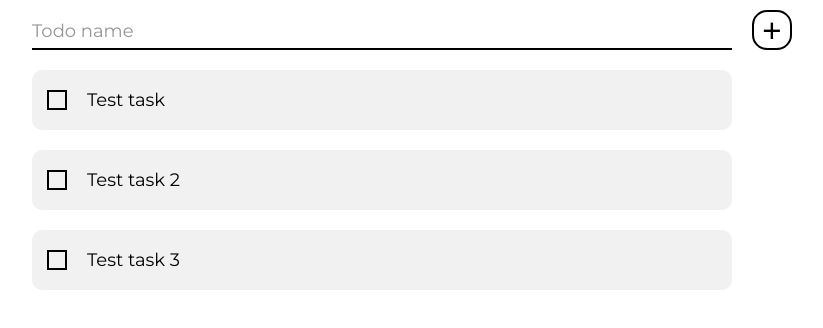
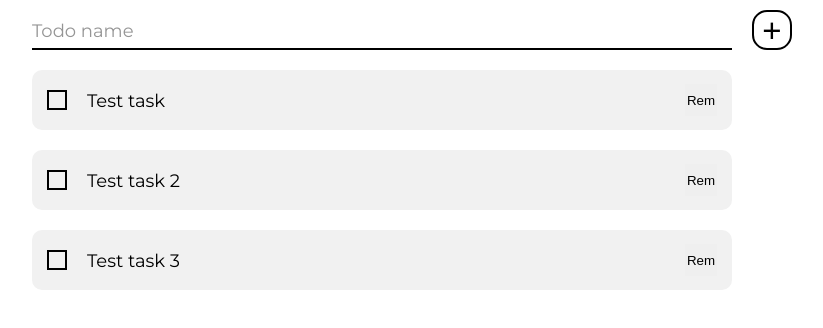
Before and after one commit to Stocil/React-todoList, a React (Vite) app: page / in a window 1280 px wide. Shown: the part 208-536 px from the top of the page, without its empty margins (8-831 px from the left). Built offline with nearby package versions, Linux system fonts and the light colour scheme.

Commit message:
todo take 3 work app

```diff
--- a/src/components/App/App.jsx
+++ b/src/components/App/App.jsx
@@ -1,12 +1,9 @@
-import Input from "../Input/Input";
-import TodoList from "../TodoList/TodoList";
+import TodoManager from "../TodoManager/TodoManager";
 
 function App() {
-  // TODO: create filteredTodoList and up state to this component
   return (
     <>
-      <Input />
-      <TodoList />
+      <TodoManager />
     </>
   );
 }
--- a/src/components/Input/Input.jsx
+++ b/src/components/Input/Input.jsx
@@ -1,6 +1,12 @@
 import { useRef } from "react";
+import PropTypes from "prop-types";
 
-function Input() {
+import { handleInputBlur } from "./utils/utils";
+import { handleInputFocus } from "./utils/utils";
+
+function Input(props) {
+  const { onAdd } = props;
+
   const labelRef = useRef(null);
   const inputRef = useRef(null);
 
@@ -19,8 +25,8 @@ function Input() {
             className="input__input"
             type="text"
             id="new-todo"
-            onFocus={handleInputFocus}
-            onBlur={handleInputBlur}
+            onFocus={() => handleInputFocus(labelRef.current)}
+            onBlur={() => handleInputBlur(inputRef.current, labelRef.current)}
             onKeyDown={(e) => {
               if (e.key === "Enter") handleClickAdd();
             }}
@@ -34,30 +40,27 @@ function Input() {
     </section>
   );
 
-  function handleInputFocus(e) {
-    labelRef.current.style.bottom = "40px";
-    labelRef.current.style.color = "#e7adf9";
-    e.target.style.borderColor = "#e7adf9";
-  }
+  function handleClickAdd() {
+    const date = new Date();
+    const id =
+      "" +
+      date.getFullYear() +
+      date.getMonth() +
+      date.getDate() +
+      date.getHours() +
+      date.getMinutes() +
+      date.getSeconds();
 
-  function handleInputBlur() {
-    if (inputRef.current.value !== "") return;
+    onAdd(inputRef.current.value, +id);
 
-    inputRef.current.blur();
-
-    labelRef.current.style.bottom = "10px";
-    labelRef.current.style.color = "#959595";
-    inputRef.current.style.borderColor = "black";
-  }
-
-  function handleClickAdd() {
-    console.log("Add " + inputRef.current.value + " todo");
     inputRef.current.value = "";
 
-    handleInputBlur();
-
-    // TODO add to todoList array
+    handleInputBlur(inputRef.current, labelRef.current);
   }
 }
 
+Input.propTypes = {
+  onAdd: PropTypes.func,
+};
+
 export default Input;
--- a/src/components/Input/Input.scss
+++ b/src/components/Input/Input.scss
@@ -42,6 +42,7 @@ $font-stack-main: "Montserrat", sans-serif;
 
     &:focus {
       outline: none;
+      border-color: #e7adf9;
     }
   }
 
--- /dev/null
+++ b/src/components/Input/utils/utils.js
@@ -0,0 +1,13 @@
+export function handleInputFocus(label) {
+  label.style.bottom = "40px";
+  label.style.color = "#e7adf9";
+}
+
+export function handleInputBlur(inputRef, labelRef) {
+  if (inputRef.value !== "") return;
+
+  inputRef.blur();
+
+  labelRef.style.bottom = "10px";
+  labelRef.style.color = "#959595";
+}
--- a/src/components/Todo/Todo.jsx
+++ b/src/components/Todo/Todo.jsx
@@ -1,38 +1,38 @@
-import { useState } from "react";
 import PropTypes from "prop-types";
 
 function Todo(props) {
-  const { content } = props;
+  const { todo, onRemove, onComplite } = props;
 
-  // TODO: Remove state, get variable through props
-  const [complite, setComplite] = useState(false);
+  const complite = todo.done;
 
   const linesClass = complite
-    ? "todo__button-line complite"
-    : "todo__button-line";
+    ? "todo__check-button-line complite"
+    : "todo__check-button-line";
 
   return (
     <li className="todo__item">
-      <div className="todo__button" onClick={handleCompliteClick}>
-        <div className={linesClass}></div>
-        <div className={linesClass}></div>
-        <div className={linesClass}></div>
-        <div className={linesClass}></div>
+      <div className="todo__flex-box">
+        <div className="todo__check-button" onClick={() => onComplite(todo.id)}>
+          <div className={linesClass}></div>
+          <div className={linesClass}></div>
+          <div className={linesClass}></div>
+          <div className={linesClass}></div>
+        </div>
+
+        <p className="todo__text">{todo.task}</p>
       </div>
 
-      <p className="todo__text">{content}</p>
+      <button className="todo__remove-button" onClick={() => onRemove(todo.id)}>
+        Rem
+      </button>
     </li>
   );
-
-  // TODO: Remove handleClick and get change reducer function through the props
-
-  function handleCompliteClick() {
-    setComplite(!complite);
-  }
 }
 
 Todo.propTypes = {
-  content: PropTypes.string,
+  todo: PropTypes.object,
+  onRemove: PropTypes.func,
+  onComplite: PropTypes.func,
 };
 
 export default Todo;
--- a/src/components/Todo/Todo.scss
+++ b/src/components/Todo/Todo.scss
@@ -9,13 +9,20 @@
     background-color: #f1f1f1;
 
     display: flex;
+    justify-content: space-between;
     align-items: center;
     gap: 20px;
 
     border-radius: 10px;
   }
 
-  &__button {
+  &__flex-box {
+    display: flex;
+    align-items: end;
+    gap: 20px;
+  }
+
+  &__check-button {
     cursor: pointer;
     margin: 0;
     width: 20px;
@@ -84,4 +91,13 @@
       }
     }
   }
+
+  &__remove-button {
+    cursor: pointer;
+    border: none;
+    padding: 0;
+
+    width: 32px;
+    height: 32px;
+  }
 }
--- a/src/components/TodoList/TodoList.jsx
+++ b/src/components/TodoList/TodoList.jsx
@@ -1,13 +1,18 @@
 import Todo from "../Todo/Todo";
-import initialTasks from "../../initialTasks";
-import { useState } from "react";
+import PropTypes from "prop-types";
 
-function TodoList() {
-  // TODO: up the state to the filteredTodoList component and also create reducer
-  const [todos, setTodos] = useState(initialTasks);
+function TodoList(props) {
+  const { todos, onRemove, onComplite } = props;
 
   const tasks = todos.map((todo) => {
-    return <Todo content={todo.task} key={todo.id} />;
+    return (
+      <Todo
+        todo={todo}
+        onRemove={onRemove}
+        onComplite={onComplite}
+        key={todo.id}
+      />
+    );
   });
 
   return (
@@ -19,4 +24,10 @@ function TodoList() {
   );
 }
 
+TodoList.propTypes = {
+  todos: PropTypes.array,
+  onRemove: PropTypes.func,
+  onComplite: PropTypes.func,
+};
+
 export default TodoList;
--- /dev/null
+++ b/src/components/TodoManager/TodoManager.jsx
@@ -0,0 +1,49 @@
+import { useReducer } from "react";
+
+import Input from "../Input/Input";
+import TodoList from "../TodoList/TodoList";
+import initialTasks from "../../data/initialTasks";
+import tasksReducer from "../../reducers/tasksReducer";
+
+function TodoManager() {
+  const [todos, dispatch] = useReducer(tasksReducer, initialTasks);
+
+  console.log(todos);
+
+  return (
+    <>
+      <Input onAdd={handleAddTodo} />
+      <TodoList
+        todos={todos}
+        onRemove={handleRemoveTodo}
+        onComplite={handleToggleComplite}
+      />
+    </>
+  );
+
+  // TOOD: make hook for dispatches
+
+  function handleAddTodo(task, id) {
+    dispatch({
+      type: "add",
+      id: id,
+      task: task,
+    });
+  }
+
+  function handleRemoveTodo(id) {
+    dispatch({
+      type: "remove",
+      id: id,
+    });
+  }
+
+  function handleToggleComplite(id) {
+    dispatch({
+      type: "toggle complite",
+      id: id,
+    });
+  }
+}
+
+export default TodoManager;
--- /dev/null
+++ b/src/reducers/tasksReducer.jsx
@@ -0,0 +1,38 @@
+function tasksReducer(tasks, action) {
+  switch (action.type) {
+    case "add": {
+      return [
+        ...tasks,
+        {
+          id: action.id,
+          task: action.task,
+          done: false,
+        },
+      ];
+    }
+    case "remove": {
+      return tasks.filter((task) => {
+        if (task.id !== action.id) {
+          return task;
+        }
+      });
+    }
+    case "toggle complite": {
+      return tasks.map((task) => {
+        if (task.id === action.id) {
+          return {
+            ...task,
+            done: !task.done,
+          };
+        } else {
+          return task;
+        }
+      });
+    }
+    default: {
+      throw Error("Wrong action: " + action.type);
+    }
+  }
+}
+
+export default tasksReducer;
```
Also changed, not shown: src/data/initialTasks.js (renamed from src/initialTasks.js).
